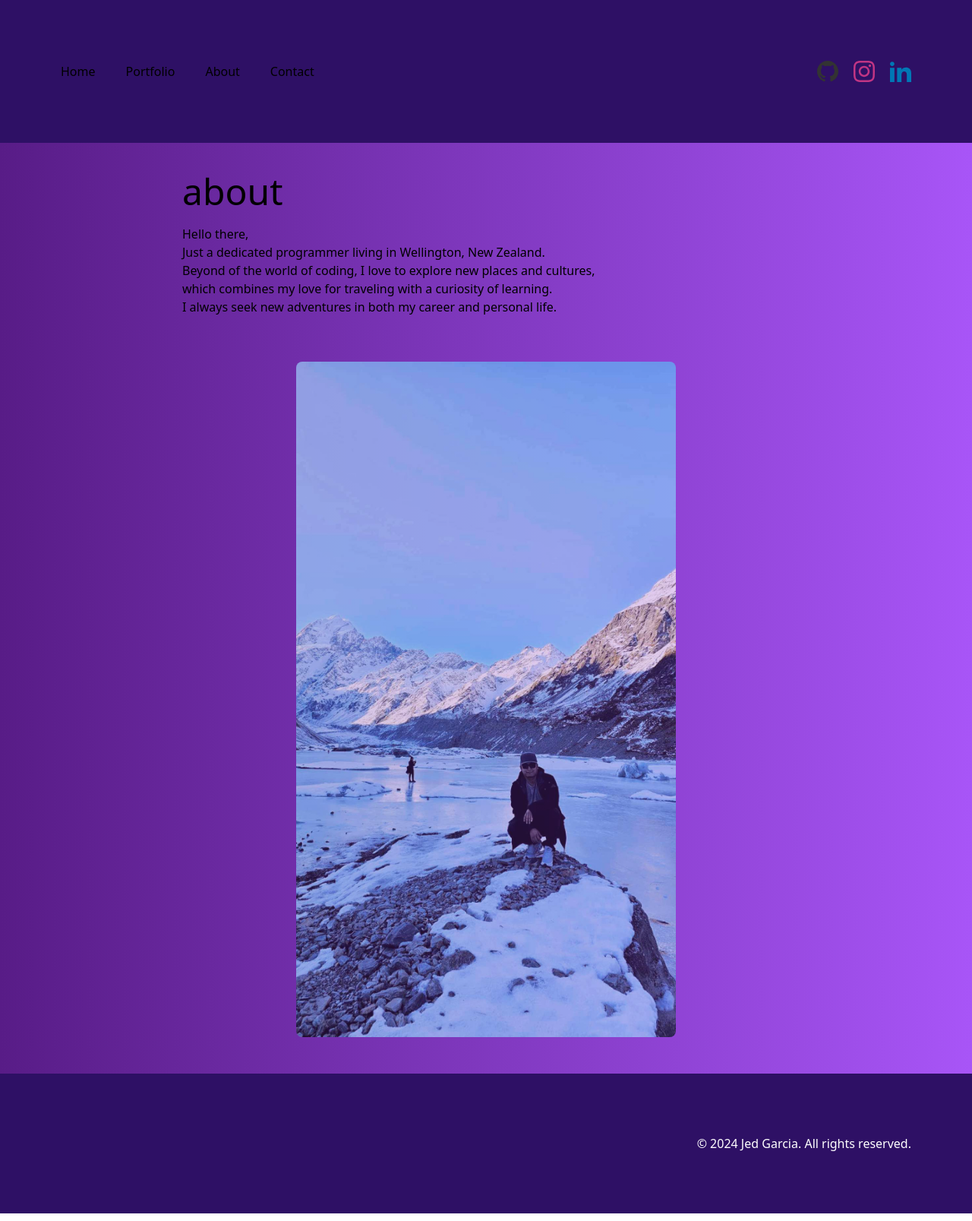
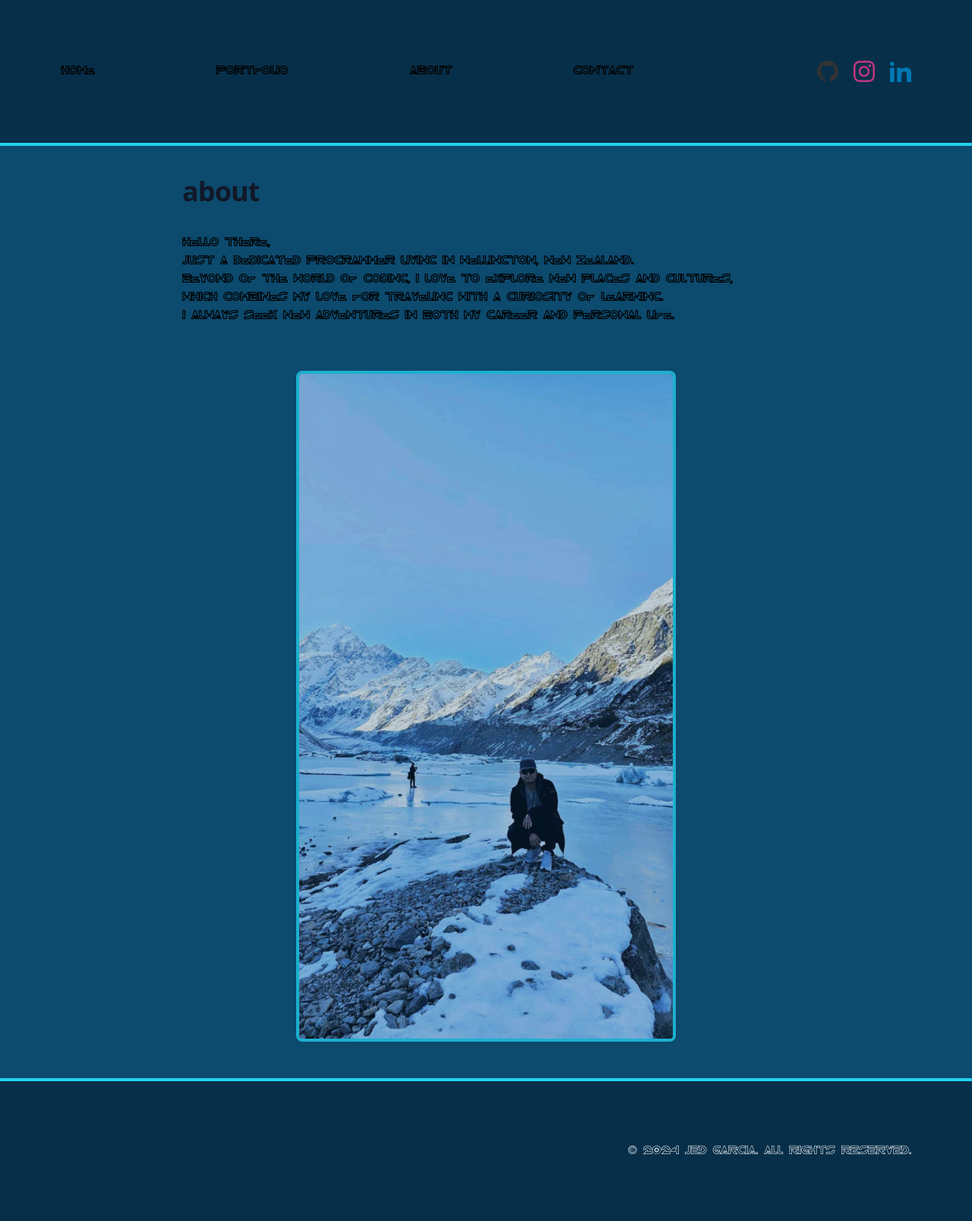
Before and after one commit to jedi24garcia/main-web-react, a React (Create React App) app: page /About in a window 1280 px wide. Shown: the whole page at 76% size. Built offline with nearby package versions, Linux system fonts and the light colour scheme.

Commit message:
modified all pages and fonts

```diff
--- a/src/About.js
+++ b/src/About.js
@@ -7,11 +7,11 @@ import aboutImage from './/images/Image.jpg';
 
 function About() {
     return (
-        <div className='bg-gradient-to-r from-purple-900 to-purple-500'>
+        <div className='bg-sky-900'>
             <Home />
             <div className='item-body px-60 py-10'>
-                <h1 className='font-serif text-5xl'>about</h1>
-                <p className='item-body py-5'>Hello there,<br />
+                <h1 className='mb-4 text-4xl tracking-tight font-extrabold text-gray-900 dark:text-white'>about</h1>
+                <p className='item-body py-5 font-tr2n font-extrabold'>Hello there,<br />
                     Just a dedicated programmer living in Wellington, New Zealand.<br />
                     Beyond of the world of coding, I love to explore new places and cultures,<br />
                     which combines my love for traveling with a curiosity of learning.<br />
@@ -19,7 +19,7 @@ function About() {
                 </p>
             </div>
             <div className='flex justify-center items-center mb-12'>
-                <img src={aboutImage} className="object-cover opacity-75 rounded-lg hover:scale-110 transform transition duration-500" style={{ width: '500px' }} alt='' />
+                <img src={aboutImage} className="object-cover opacity-75 rounded-lg hover:scale-110 transform transition duration-500 border-4 border-cyan-400" style={{ width: '500px' }} alt='' />
             </div>
             <FooterPage />
         </div>
--- a/src/Contact.js
+++ b/src/Contact.js
@@ -10,21 +10,21 @@ function Contact() {
     };
 
     return (
-        <div className='bg-gradient-to-r from-purple-900 to-purple-500'>
+        <div className='bg-sky-900'>
             <Home />
             <div className='py-8 lg:py-16 px-4 mx-auto max-w-screen-md'>
                 <h2 class="mb-4 text-4xl tracking-tight font-extrabold text-center text-gray-900 dark:text-white">Contact Me</h2>
                 <form action='#' className='space-y-8' onSubmit={handleSubmit} method="POST">
                     <div>
-                        <label for="name" class="block mb-2 text-sm font-medium text-gray-900 dark:text-gray-300">Name</label>
+                        <label for="name" class="block mb-2 font-tr2n font-extrabold">Name</label>
                         <input type="name" id="email" class="shadow-sm bg-gray-50 border border-gray-300 text-gray-900 text-sm rounded-lg focus:ring-primary-500 focus:border-primary-500 block w-full p-2.5 dark:bg-gray-700 dark:border-gray-600 dark:placeholder-gray-400 dark:text-white dark:focus:ring-primary-500 dark:focus:border-primary-500 dark:shadow-sm-light" placeholder="Full Name" required />
                     </div>
                     <div>
-                        <label for="email" class="block mb-2 text-sm font-medium text-gray-900 dark:text-gray-300">Your email</label>
+                        <label for="email" class="block mb-2 font-tr2n font-extrabold">Your email</label>
                         <input type="email" id="email" class="shadow-sm bg-gray-50 border border-gray-300 text-gray-900 text-sm rounded-lg focus:ring-primary-500 focus:border-primary-500 block w-full p-2.5 dark:bg-gray-700 dark:border-gray-600 dark:placeholder-gray-400 dark:text-white dark:focus:ring-primary-500 dark:focus:border-primary-500 dark:shadow-sm-light" placeholder="sample@gmail.com" required />
                     </div>
                     <div className="sm:col-span-2">
-                        <label for="message" class="block mb-2 text-sm font-medium text-gray-900 dark:text-gray-400">Your message</label>
+                        <label for="message" class="block mb-2 font-tr2n font-extrabold">Your message</label>
                         <textarea id="message" rows="6" class="block p-2.5 w-full text-sm text-gray-900 bg-gray-50 rounded-lg shadow-sm border border-gray-300 focus:ring-primary-500 focus:border-primary-500 dark:bg-gray-700 dark:border-gray-600 dark:placeholder-gray-400 dark:text-white dark:focus:ring-primary-500 dark:focus:border-primary-500" placeholder="Leave a comment..."></textarea>
                     </div>
                     <button type="submit" className="py-3 px-5 text-sm font-medium text-center text-white rounded-lg bg-[#003366] sm:w-fit hover:bg-blue-800 focus:ring-4 focus:outline-none focus:ring-blue-300 dark:bg-darkBlue dark:hover:bg-blue-700 dark:focus:ring-blue-800">Send message</button>
--- a/src/Footer.js
+++ b/src/Footer.js
@@ -2,8 +2,8 @@ import React from 'react';
 
 function FooterPage() {
     return (
-        <footer className="p-20 bg-violet-950">
-            <p className="text-base text-white text-right">© 2024 Jed Garcia. All rights reserved.</p>
+        <footer className="p-20 bg-sky-950 border-t-4 border-cyan-400">
+            <p className="text-base text-white text-right font-tr2n">© 2024 Jed Garcia. All rights reserved.</p>
         </footer>
     );
 };
--- a/src/HomePage.js
+++ b/src/HomePage.js
@@ -9,10 +9,10 @@ function HomePage() {
     return (
         <div>
             <Home />
-                <div className='context flex p-10 bg-gradient-to-r from-purple-900 to-purple-500'>
-                    <img src={profileImage} className="object-cover rounded-lg hover:scale-110 transform transition duration-500" style={{ width: '400px' }} alt='' />
+                <div className='context flex p-10 bg-sky-900'>
+                    <img src={profileImage} className="object-cover rounded-lg hover:scale-110 transform transition duration-500 border-4 border-cyan-400" style={{ width: '400px' }} alt='' />
                     <div className='item-body px-20'>
-                        <p className='font-serif'>"Lorem ipsum dolor sit amet,
+                        <p className='font-tr2n font-extrabold'>"Lorem ipsum dolor sit amet,
                             consectetur adipiscing elit, sed do eiusmod tempor
                             incididunt ut labore et dolore magna aliqua. Ut enim
                             ad minim veniam, quis nostrud exercitation ullamco
--- a/src/Portfolio.js
+++ b/src/Portfolio.js
@@ -9,12 +9,12 @@ import aboutImage from './/images/Image.jpg';
 
 function Portfolio() {
     return (
-        <div className='bg-gradient-to-r from-purple-900 to-purple-500'>
+        <div className='bg-sky-900'>
             <Home />
             <div className='item-body px-60 py-10'>
-                <h1 className='font-serif text-5xl'>portfolio</h1>
+                <h1 className='mb-4 text-4xl tracking-tight font-extrabold text-gray-900 dark:text-white'>portfolio</h1>
             </div>
-                <p className='item-body px-60'>I've had the privilege of exploring some incredible destinations, each one leveling<br />
+                <p className='item-body px-60 font-tr2n font-extrabold'>I've had the privilege of exploring some incredible destinations, each one leveling<br />
                 its unique mark on my journey. From breathtaking landscapes to rich cultural experiences, traveling has been<br />
                 a source of inspiration and growth for me. Please enjoy a few of the unforgettable places I've visited.
                 </p>
@@ -32,20 +32,20 @@ function Portfolio() {
                     </div>
                 </div>
                 <div className='item-body px-60 py-10'>
-                    <h1 className='font-serif text-5xl'>projects</h1>
+                    <h1 className='mb-4 text-4xl tracking-tight font-extrabold text-gray-900 dark:text-white'>projects</h1>
                 </div>
-                <p className='item-body px-60'>Below are some of my personal projects, each reflecting my passion for creativity<br />
+                <p className='item-body px-60 font-tr2n font-extrabold'>Below are some of my personal projects, each reflecting my passion for creativity<br />
                 and coding. From web applications to mobile development, these projects showcase my journey through the world of<br />
                 technology. Take a moment to explore, dive into details, and enjoy the work that reflects my creativity as a developer.<br />
                 </p>
                 <div className='flex justify-between px-60 py-10'>
                     <section className='item-body w-1/2 px-5'>
                         <h2>Project 1</h2>
-                        <img src={consoleImage} className="object-cover rounded-lg hover:scale-110 transform transition duration-500" alt='' />
+                        <img src={consoleImage} className="object-cover rounded-lg hover:scale-110 transform transition duration-500 border-4 border-cyan-400" alt='' />
                     </section>
                     <section className='item-body w-1/2 px-5'>
                         <h2>Project 2</h2>
-                        <img src={consoleImage} className="object-cover rounded-lg hover:scale-110 transform transition duration-500" alt='' />
+                        <img src={consoleImage} className="object-cover rounded-lg hover:scale-110 transform transition duration-500 border-4 border-cyan-400" alt='' />
                     </section>
                 </div>
             <FooterPage />
--- /dev/null
+++ b/src/Styles/fonts.css
@@ -0,0 +1,6 @@
+@font-face {
+    font-family: 'TR2N';
+    src: url('/src/fonts/Tr2n.ttf') format('truetype');
+    font-weight: normal;
+    font-style: normal;
+  }
--- a/src/index.css
+++ b/src/index.css
@@ -12,6 +12,8 @@ code {
     monospace;
 } */
 
+@import './Styles/fonts.css';
+
 @tailwind base;
 @tailwind components;
 @tailwind utilities;
--- a/src/main.js
+++ b/src/main.js
@@ -4,9 +4,9 @@ import { Link } from 'react-router-dom';
 function Home() {
   return (
     <>
-      <header className="flex justify-between items-center p-20 bg-violet-950">
+      <header className="flex justify-between items-center p-20 bg-sky-950 border-b-4 border-cyan-400">
         <nav className='flex items-center space-x-10'>
-          <ul className='flex space-x-10 font-serif'>
+          <ul className='flex space-x-40 font-tr2n font-extrabold'>
             <Link to="/HomePage" className="hover:scale-110">Home</Link>
             <Link to="/Portfolio" className="hover:scale-110">Portfolio</Link>
             <Link to="/About" className="hover:scale-110">About</Link>
--- a/tailwind.config.js
+++ b/tailwind.config.js
@@ -8,7 +8,8 @@ module.exports = {
     extend: {},
       fontFamily: {
         sans: ['Inter var', ...defaultTheme.fontFamily.sans],
-      }
+        tr2n: ['TR2N', 'sans-serif'],
+      },
   },
   plugins: [],
 }
```
Also changed, not shown: src/fonts/Tr2n.ttf (added).
